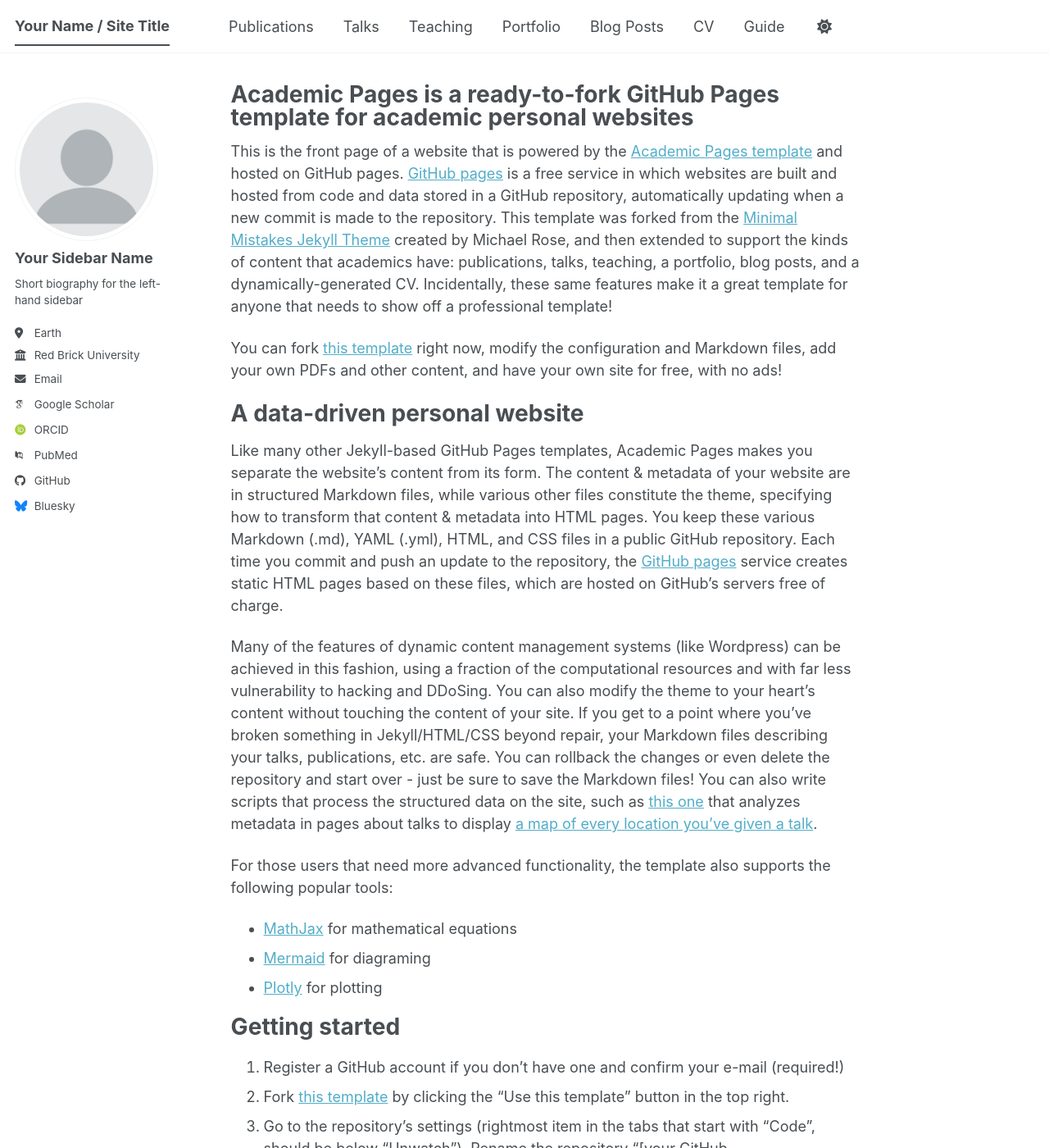
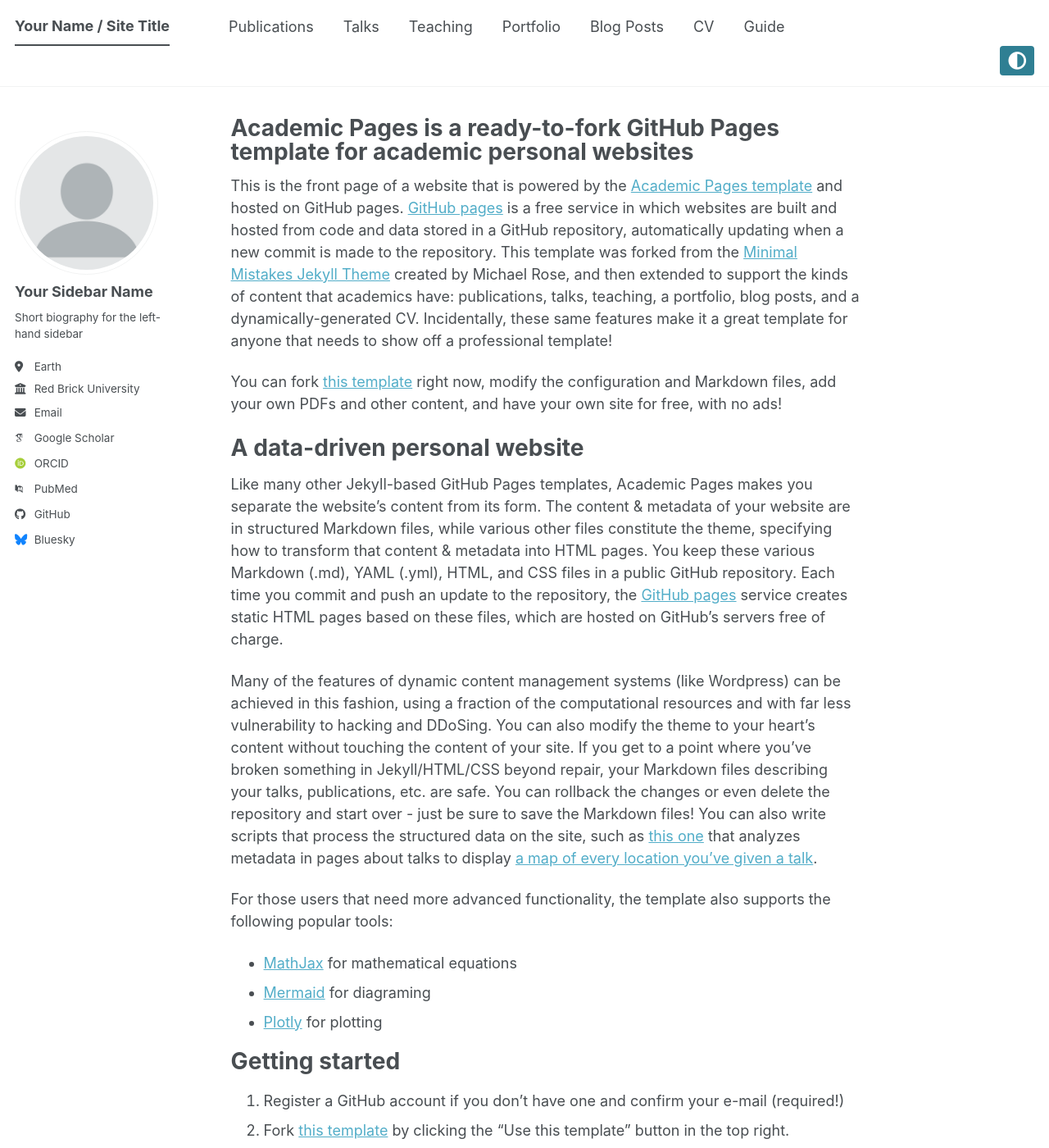
Before and after one commit to giande2000/vcux_hackathon, a Jekyll site: the page built from _pages/about.md, in a window 1280 px wide and 1400 px high. Shown: the whole window at 82% size. Built offline with Jekyll 4.4.1, drawn with Linux system fonts in a browser that asks for light colours; some web fonts are replaced; a script bundle is joined from its source files by our own code; library files that are not in the unit come from our copies.

Commit message:
temp: save work in progress

```diff
--- a/_includes/head.html
+++ b/_includes/head.html
@@ -1,10 +1,19 @@
 {% include base_path %}
 
 <meta charset="utf-8">
+<script>
+  (function () {
+    var storedTheme = localStorage.getItem('theme');
+    if (storedTheme) {
+      document.documentElement.setAttribute('data-theme', storedTheme);
+    }
+  })();
+</script>
 
 {% include seo.html %}
 
-<link href="{% if site.atom_feed.path %}{{ site.atom_feed.path }}{% else %}{{ base_path }}/feed.xml{% endif %}" type="application/atom+xml" rel="alternate" title="{{ site.title }} Feed">
+<link href="{% if site.atom_feed.path %}{{ site.atom_feed.path }}{% else %}{{ base_path }}/feed.xml{% endif %}"
+  type="application/atom+xml" rel="alternate" title="{{ site.title }} Feed">
 
 <meta name="viewport" content="width=device-width, initial-scale=1.0">
 
--- a/_includes/masthead.html
+++ b/_includes/masthead.html
@@ -5,7 +5,8 @@
       <nav id="site-nav" class="greedy-nav">
         <button><span class="navicon"></span></button>
         <ul class="visible-links">
-          <li class="masthead__menu-item masthead__menu-item--lg persist {% if page.url == '/' or page.url == '/index.html' %}selected{% endif %}">
+          <li
+            class="masthead__menu-item masthead__menu-item--lg persist {% if page.url == '/' or page.url == '/index.html' %}selected{% endif %}">
             <a href="{{ base_path }}/">{{ site.title }}</a>
           </li>
           {% for link in site.data.navigation.main %}
@@ -18,12 +19,12 @@
             <a href="{{ domain }}{{ link.url }}">{{ link.title }}</a>
           </li>
           {% endfor %}
-          <li id="theme-toggle" class="masthead__menu-item persist tail">
-            <a role="button" aria-labelledby="theme-icon"><i id="theme-icon" class="fa-solid fa-sun" aria-hidden="true" title="toggle theme"></i></a>
-          </li>
         </ul>
         <ul class="hidden-links hidden"></ul>
       </nav>
+      <div class="masthead__utils">
+        {% include theme-toggle.html %}
       </div>
     </div>
   </div>
+</div>
--- /dev/null
+++ b/_includes/theme-toggle.html
@@ -0,0 +1,100 @@
+<div class="theme-toggle">
+    <button id="theme-toggle-btn" class="btn btn--clear" aria-label="Toggle Theme">
+        <i class="fas fa-adjust" aria-hidden="true"></i>
+        <span class="sr-only">Toggle Theme</span>
+    </button>
+    <ul id="theme-menu" class="theme-menu hidden" aria-hidden="true">
+        <li><button data-theme-value="light">Light</button></li>
+        <li><button data-theme-value="dark">Dark</button></li>
+        <li><button data-theme-value="frosted-glass">Frosted</button></li>
+    </ul>
+</div>
+
+<style>
+    .theme-toggle {
+        position: relative;
+        display: inline-block;
+        margin-left: 10px;
+    }
+
+    .theme-toggle .btn {
+        padding: 5px 10px;
+        font-size: 1.2em;
+        color: var(--global-masthead-link-color);
+    }
+
+    .theme-menu {
+        position: absolute;
+        top: 100%;
+        right: 0;
+        background: var(--global-bg-color);
+        border: 1px solid var(--global-border-color);
+        border-radius: 4px;
+        padding: 5px 0;
+        list-style: none;
+        z-index: 9999;
+        box-shadow: 0 2px 5px rgba(0, 0, 0, 0.1);
+        min-width: 100px;
+    }
+
+    .theme-menu.hidden {
+        display: none;
+    }
+
+    .theme-menu button {
+        display: block;
+        width: 100%;
+        text-align: left;
+        padding: 5px 15px;
+        background: none;
+        border: none;
+        cursor: pointer;
+        color: var(--global-text-color);
+    }
+
+    .theme-menu button:hover {
+        background: var(--global-thead-color);
+    }
+</style>
+
+<script>
+    (function () {
+        const btn = document.getElementById('theme-toggle-btn');
+        const menu = document.getElementById('theme-menu');
+        const themeButtons = menu.querySelectorAll('button[data-theme-value]');
+
+        // Toggle menu
+        btn.addEventListener('click', function (e) {
+            e.stopPropagation();
+            const isHidden = menu.classList.contains('hidden');
+            menu.classList.toggle('hidden');
+            menu.setAttribute('aria-hidden', !isHidden);
+        });
+
+        // Close menu when clicking outside
+        document.addEventListener('click', function () {
+            if (!menu.classList.contains('hidden')) {
+                menu.classList.add('hidden');
+                menu.setAttribute('aria-hidden', 'true');
+            }
+        });
+
+        // Theme selection
+        themeButtons.forEach(button => {
+            button.addEventListener('click', function () {
+                const theme = this.getAttribute('data-theme-value');
+                setTheme(theme);
+            });
+        });
+
+        function setTheme(theme) {
+            if (theme === 'default') {
+                document.documentElement.removeAttribute('data-theme');
+                localStorage.removeItem('theme');
+            } else {
+                document.documentElement.setAttribute('data-theme', theme);
+                localStorage.setItem('theme', theme);
+            }
+        }
+    })();
+</script>
--- a/_sass/_themes.scss
+++ b/_sass/_themes.scss
@@ -7,41 +7,62 @@
    ========================================================================== */
 
 /* Used to set the size for <em> */
-$doc-font-size              : 16;
+$doc-font-size : 16;
 
 /* Paragraph indention */
-$paragraph-indent           : false; // true, false (default)
-$indent-var                 : 1.3em;
+$paragraph-indent : false; // true, false (default)
+$indent-var : 1.3em;
 
 /* System typefaces */
-$serif                      : Georgia, Times, serif;
-$sans-serif                 : -apple-system, ".SFNSText-Regular", "San Francisco", "Roboto", "Segoe UI", "Helvetica Neue", "Lucida Grande", Arial, sans-serif;
-$monospace                  : Monaco, Consolas, "Lucida Console", monospace;
+$serif : Georgia,
+Times,
+serif;
+$sans-serif : -apple-system,
+".SFNSText-Regular",
+"San Francisco",
+"Roboto",
+"Segoe UI",
+"Helvetica Neue",
+"Lucida Grande",
+Arial,
+sans-serif;
+$monospace : Monaco,
+Consolas,
+"Lucida Console",
+monospace;
 
 /* Sans serif typefaces */
-$sans-serif-narrow          : $sans-serif;
-$helvetica                  : Helvetica, "Helvetica Neue", Arial, sans-serif;
+$sans-serif-narrow : $sans-serif;
+$helvetica : Helvetica,
+"Helvetica Neue",
+Arial,
+sans-serif;
 
 /* Serif typefaces */
-$georgia                    : Georgia, serif;
-$times                      : Times, serif;
-$bodoni                     : "Bodoni MT", serif;
-$calisto                    : "Calisto MT", serif;
-$garamond                   : Garamond, serif;
+$georgia : Georgia,
+serif;
+$times : Times,
+serif;
+$bodoni : "Bodoni MT",
+serif;
+$calisto : "Calisto MT",
+serif;
+$garamond : Garamond,
+serif;
 
 /* Type scale */
-$type-size-1                : 2.441em;  // ~39.056px
-$type-size-2                : 1.953em;  // ~31.248px
-$type-size-3                : 1.563em;  // ~25.008px
-$type-size-4                : 1.25em;   // ~20px
-$type-size-5                : 1em;      // ~16px
-$type-size-6                : 0.75em;   // ~12px
-$type-size-7                : 0.6875em; // ~11px
-$type-size-8                : 0.625em;  // ~10px
+$type-size-1 : 2.441em; // ~39.056px
+$type-size-2 : 1.953em; // ~31.248px
+$type-size-3 : 1.563em; // ~25.008px
+$type-size-4 : 1.25em; // ~20px
+$type-size-5 : 1em; // ~16px
+$type-size-6 : 0.75em; // ~12px
+$type-size-7 : 0.6875em; // ~11px
+$type-size-8 : 0.625em; // ~10px
 
-$global-font-family         : $sans-serif;
-$header-font-family         : $sans-serif;
-$caption-font-family        : $serif;
+$global-font-family : $sans-serif;
+$header-font-family : $sans-serif;
+$caption-font-family : $serif;
 
 /* ==========================================================================
    Breakpoints
@@ -49,19 +70,19 @@
 
 @include breakpoint-set("to ems", true);
 
-$small                      : 600px !default;
-$medium                     : 768px !default;
-$medium-wide                : 900px !default;
-$large                      : 925px !default;
-$x-large                    : 1280px !default;
+$small : 600px !default;
+$medium : 768px !default;
+$medium-wide : 900px !default;
+$large : 925px !default;
+$x-large : 1280px !default;
 
 /* ==========================================================================
    Grid
    ========================================================================== */
 
 $right-sidebar-width-narrow : auto;
-$right-sidebar-width        : auto;
-$right-sidebar-width-wide   : auto;
+$right-sidebar-width : auto;
+$right-sidebar-width-wide : auto;
 
 $susy: (
    columns: 12,
@@ -78,26 +99,91 @@
    BRAND COLORS
    ========================================================================== */
 
-$behance-color              : #1769FF;
-$bluesky-color              : #1184fe;
-$dribbble-color             : #ea4c89;
-$facebook-color             : #3b5998;
-$flickr-color               : #ff0084;
-$foursquare-color           : #0072b1;
-$google-plus-color          : #dd4b39;
-$instagram-color            : #517fa4;
-$kaggle-color               : #20c0ff;
-$lastfm-color               : #d51007;
-$linkedin-color             : #007bb6;
-$mastodon-color             : #6364ff;
-$orcid-color                : #a6ce39;
-$pinterest-color            : #cb2027;
-$rss-color                  : #fa9b39;
-$soundcloud-color           : #ff3300;
-$stackoverflow-color        : #fe7a15;
-$tumblr-color               : #32506d;
-$twitter-color              : #55acee;
-$vimeo-color                : #1ab7ea;
-$vine-color                 : #00bf8f;
-$youtube-color              : #bb0000;
-$xing-color                 : #006567;
+$behance-color : #1769FF;
+$bluesky-color : #1184fe;
+$dribbble-color : #ea4c89;
+$facebook-color : #3b5998;
+$flickr-color : #ff0084;
+$foursquare-color : #0072b1;
+$google-plus-color : #dd4b39;
+$instagram-color : #517fa4;
+$kaggle-color : #20c0ff;
+$lastfm-color : #d51007;
+$linkedin-color : #007bb6;
+$mastodon-color : #6364ff;
+$orcid-color : #a6ce39;
+$pinterest-color : #cb2027;
+$rss-color : #fa9b39;
+$soundcloud-color : #ff3300;
+$stackoverflow-color : #fe7a15;
+$tumblr-color : #32506d;
+$twitter-color : #55acee;
+$vimeo-color : #1ab7ea;
+$vine-color : #00bf8f;
+$youtube-color : #bb0000;
+$xing-color : #006567;
+
+
+/* ==========================================================================
+   FROSTED GLASS THEME
+   ========================================================================== */
+
+/* Frosted Glass colors */
+$frosted-bg-gradient: linear-gradient(135deg, #fdfbfb 0%, #ebedee 100%);
+/* Placeholder */
+/* A subtle yellow-orange-blue gradient as per PRD */
+$frosted-gradient: linear-gradient(135deg, #fce38a 0%, #f38181 50%, #95e1d3 100%);
+/* Or maybe something softer */
+
+html[data-theme="frosted-glass"] {
+   /* Using variables that map to layout/_base.scss usage */
+   --global-base-color: #2f7f93;
+
+   /* The main background gradient */
+   --global-bg-color: linear-gradient(120deg, #fdfbfb 0%, #ebedee 100%);
+   /* Let's try to match the PRD suggestion: yellow -> orange -> blue, but very subtle */
+   --global-bg-color: linear-gradient(135deg, rgba(255, 250, 204, 0.4) 0%, rgba(255, 218, 185, 0.4) 50%, rgba(173, 216, 230, 0.4) 100%), #f9f9f9;
+
+   --global-footer-bg-color: rgba(255, 255, 255, 0.3);
+   --global-border-color: rgba(0, 0, 0, 0.1);
+   --global-dark-border-color: rgba(0, 0, 0, 0.2);
+   --global-code-background-color: rgba(255, 255, 255, 0.5);
+   --global-code-text-color: #333;
+   --global-fig-caption-color: #555;
+
+   --global-link-color: #0056b3;
+   --global-link-color-hover: #003d82;
+   --global-link-color-visited: #551a8b;
+
+   --global-masthead-link-color: #222;
+   --global-masthead-link-color-hover: #000;
+
+   --global-text-color: #222;
+   --global-text-color-light: #555;
+   --global-thead-color: rgba(0, 0, 0, 0.05);
+
+   /* Glassmorphism helpers - targeted directly for common containers */
+   /* We can't add classes to existing HTML easily without rewriting templates.
+       But we can target global classes used in the theme. */
+
+   .archive__item-teaser,
+   .sidebar,
+   .page__content,
+   .masthead {
+      background: rgba(255, 255, 255, 0.25);
+      backdrop-filter: blur(10px);
+      -webkit-backdrop-filter: blur(10px);
+      border: 1px solid rgba(255, 255, 255, 0.3);
+   }
+
+   /* Specific adjustments */
+   .masthead {
+      background: rgba(255, 255, 255, 0.7);
+      /* slightly more opaque for nav */
+   }
+
+   /* Override for buttons if needed */
+   .btn {
+      backdrop-filter: blur(5px);
+   }
+}
--- a/_sass/layout/_base.scss
+++ b/_sass/layout/_base.scss
@@ -10,7 +10,7 @@
 body {
   /* Set via _themes.scss */
   color: var(--global-text-color);
-  background-color: var(--global-bg-color);
+  background: var(--global-bg-color);
 
   margin: 0;
   padding: $masthead-height 0 0;
@@ -24,7 +24,12 @@
   }
 }
 
-h1, h2, h3, h4, h5, h6 {
+h1,
+h2,
+h3,
+h4,
+h5,
+h6 {
   margin: 2em 0 0.5em;
   line-height: 1.2;
   font-family: $header-font-family;
@@ -56,7 +61,8 @@
   font-size: $type-size-6;
 }
 
-small, .small {
+small,
+.small {
   font-size: $type-size-6;
 }
 
@@ -68,6 +74,7 @@
 ins {
   text-decoration: none;
   border-bottom: 1px solid var(--global-text-color);
+
   a {
     color: inherit;
   }
@@ -79,7 +86,15 @@
 
 /* reduce orphans and widows when printing */
 
-p, pre, blockquote, ul, ol, dl, figure, table, fieldset {
+p,
+pre,
+blockquote,
+ul,
+ol,
+dl,
+figure,
+table,
+fieldset {
   orphans: 3;
   widows: 3;
 }
@@ -127,19 +142,24 @@
 
 /* code */
 
-tt, code, kbd, samp, pre {
+tt,
+code,
+kbd,
+samp,
+pre {
   font-family: $monospace;
 }
 
 pre {
-  overflow-x: auto; /* add scrollbars to wide code blocks*/
+  overflow-x: auto;
+  /* add scrollbars to wide code blocks*/
 }
 
-a > code,
-figcaption > code,
-li > code,
-p > code,
-td > code {
+a>code,
+figcaption>code,
+li>code,
+p>code,
+td>code {
   color: var(--global-code-text-color);
   padding-top: 0.1rem;
   padding-bottom: 0.1rem;
@@ -149,17 +169,19 @@
   border-radius: $border-radius;
   box-shadow: $box-shadow;
 
-  &:before, &:after {
+  &:before,
+  &:after {
     letter-spacing: -0.2em;
-    content: "\00a0"; /* non-breaking space*/
+    content: "\00a0";
+    /* non-breaking space*/
   }
 }
 
-a > code {
+a>code {
   color: inherit;
 }
 
-pre > code {
+pre>code {
   color: var(--global-code-text-color);
 }
 
@@ -213,13 +235,14 @@
     transition: $global-transition;
   }
 
-  > a {
+  >a {
     display: block;
   }
 
   &.half {
-    > a,
-    > img {
+
+    >a,
+    >img {
       @include breakpoint($small) {
         width: calc(50% - 0.5em);
       }
@@ -231,8 +254,9 @@
   }
 
   &.third {
-    > a,
-    > img {
+
+    >a,
+    >img {
       @include breakpoint($small) {
         width: calc(33.3333% - 0.5em);
       }
@@ -255,7 +279,7 @@
   a {
     color: inherit;
     text-decoration: none;
-    border-bottom: 1px solid var(--global-border-color );
+    border-bottom: 1px solid var(--global-border-color);
     -webkit-transition: $global-transition;
     transition: $global-transition;
 
@@ -325,6 +349,7 @@
   0% {
     opacity: 0;
   }
+
   100% {
     opacity: 1;
   }
@@ -334,13 +359,35 @@
   0% {
     opacity: 0;
   }
+
   100% {
     opacity: 1;
   }
 }
 
 /* Global animation transition */
-b, i, strong, em, blockquote, p, q, span, figure, img, h1, h2, header, input, a, tr, td, form button, input[type="submit"], .btn, .highlight, .archive__item-teaser {
+b,
+i,
+strong,
+em,
+blockquote,
+p,
+q,
+span,
+figure,
+img,
+h1,
+h2,
+header,
+input,
+a,
+tr,
+td,
+form button,
+input[type="submit"],
+.btn,
+.highlight,
+.archive__item-teaser {
   -webkit-transition: $global-transition;
   transition: $global-transition;
 }
@@ -354,6 +401,7 @@
    ========================================================================== */
 
 @media print {
+
   .masthead,
   .toc,
   .page__share,
--- a/_sass/layout/_masthead.scss
+++ b/_sass/layout/_masthead.scss
@@ -10,9 +10,9 @@
   width: 100%;
 
   -webkit-animation: intro 0.3s both;
-          animation: intro 0.3s both;
+  animation: intro 0.3s both;
   -webkit-animation-delay: 0.15s;
-          animation-delay: 0.15s;
+  animation-delay: 0.15s;
   z-index: 20;
 
   &::after {
@@ -54,6 +54,16 @@
   }
 }
 
+.masthead__utils {
+  display: inline-block;
+  vertical-align: middle;
+  margin-left: 10px;
+
+  @include breakpoint($large) {
+    float: right;
+  }
+}
+
 .masthead__menu-item {
   background-color: var(--global-bg-color);
   display: block;
@@ -70,8 +80,10 @@
   color: var(--global-text-color);
   font-weight: 700;
   border-bottom: 2px solid var(--global-text-color);
-  pointer-events: none; /* Move this here */
-  cursor: default; /* Move this here too */
+  pointer-events: none;
+  /* Move this here */
+  cursor: default;
+  /* Move this here too */
 }
 
 .masthead__menu-item.selected a:hover {
```
Also changed, not shown: assets/js/theme-toggle.js (added, +11 -0 lines). Lines whose indentation alone changed are shown as unchanged.
